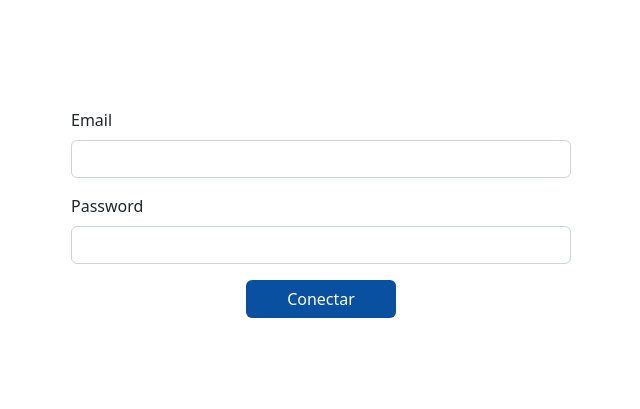
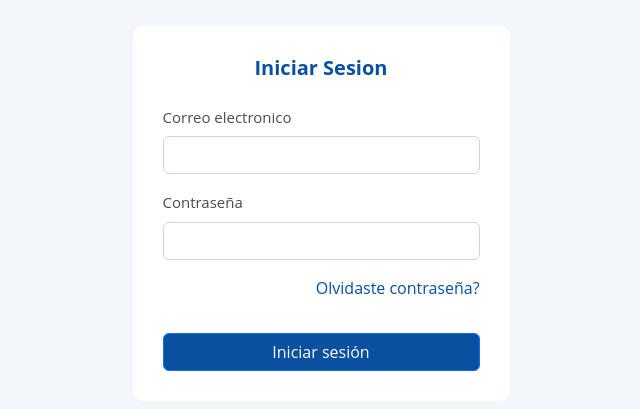
Before and after one commit to RobinsonBM/POC-Upload-Documents, a website: page client/login.html in a window 1280 px wide. Shown: the part 187-596 px from the top of the page, without its empty margins (319-959 px from the left). Drawn offline with nearby package versions, Linux system fonts and the light colour scheme.

Commit message:
style and desing in login

```diff
--- a/client/login.html
+++ b/client/login.html
@@ -10,19 +10,24 @@
   </head>
   <body>
     <section class="container">
-      <form>
-        <div class="mb-3">
-          <label class="form-label" for="email">Email</label>
-          <input class="form-control" type="email" name="email" id="email" />
-        </div>
-        <div class="mb-3">
-          <label class="form-label" for="pass">Password</label>
-          <input class="form-control" type="pass" name="pass" id="pass" />
+      <form id="login">
+        <h2>Iniciar Sesion</h2>
+        <div>
+          <div class="mb-3">
+            <label class="form-label" for="email">Correo electronico</label>
+            <input class="form-control" type="email" name="email" id="email" />
+          </div>
+          <div class="mb-3">
+            <label class="form-label" for="pass">Contraseña</label>
+            <input class="form-control" type="password" name="pass" id="pass" />
+          </div>
+          <p>Olvidaste contraseña?</p>
         </div>
         <div class="button">
-          <input class="btn" type="submit" value="Conectar" />
+          <input class="btn btn-primary" type="submit" value="Iniciar sesión" />
         </div>
       </form>
     </section>
+    <script src="./js/login.js"></script>
   </body>
 </html>
--- a/client/style/login.css
+++ b/client/style/login.css
@@ -1,3 +1,8 @@
+body {
+  background-color: #f3f6fa;
+  font-family: 'Open Sans', sans-serif;
+}
+
 section {
   align-items: center;
   display: flex;
@@ -5,7 +10,33 @@ section {
   justify-content: center;
 }
 section form {
-  width: 500px;
+  background-color: white;
+  border-radius: 10px;
+  display: flex;
+  flex-direction: column;
+  height: 375px;
+  justify-content: space-between;
+  padding: 30px;
+  width: 377px;
+}
+
+form h2 {
+  color: #0950a1;
+  font-size: 1.25rem;
+  font-weight: 700;
+  text-align: center;
+}
+
+form label {
+  font-size: 15px;
+  color: #4c4c4c;
+  font-weight: 500;
+}
+
+form p {
+  color: #0950a1;
+  cursor: pointer;
+  text-align: end;
 }
 
 form .button {
@@ -16,5 +47,5 @@ form .button {
 input[type='submit'] {
   background-color: #0950a1;
   color: white;
-  width: 150px;
+  width: 100%;
 }
```
